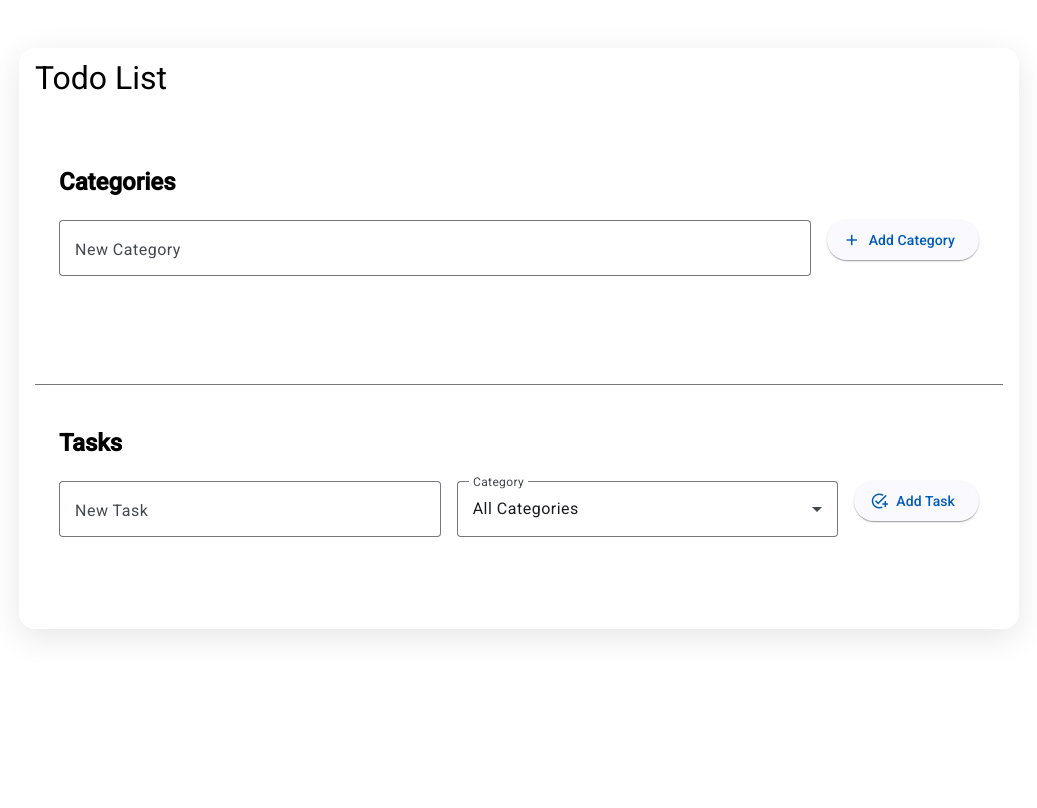
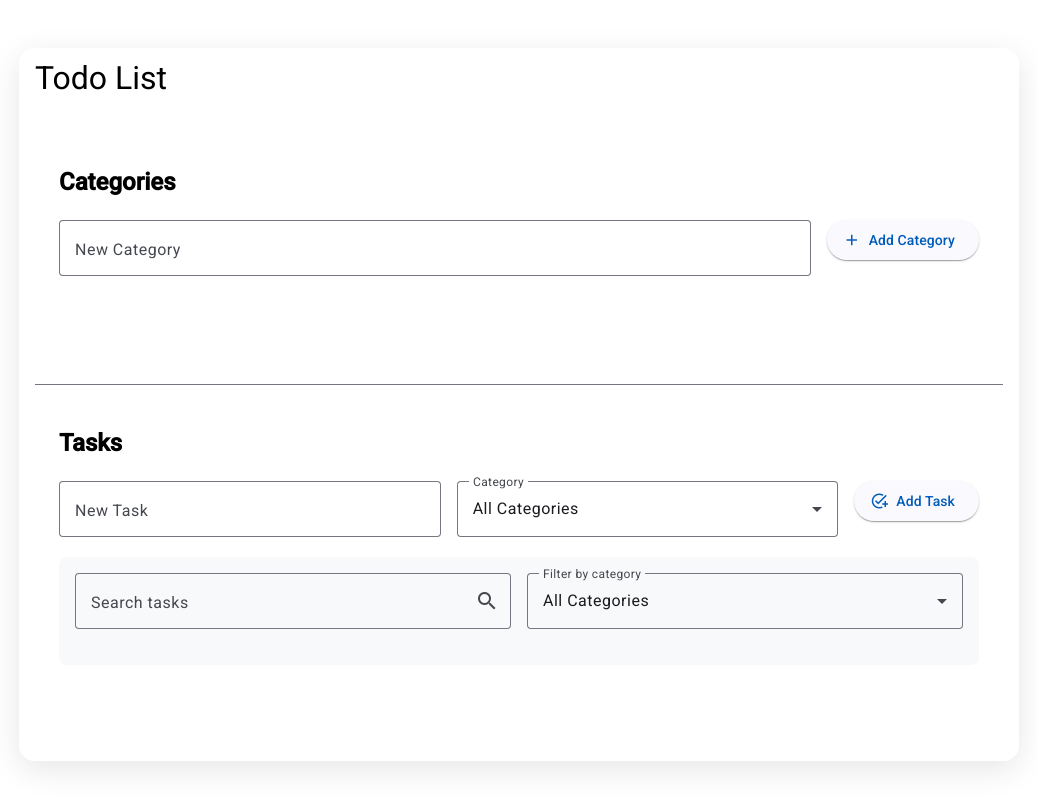
Before and after one commit to santiagogozu/prueba-tecnica-accenture-desarrollador-frontend-Santiago-Gonzalez-Zuluaga, an Angular app: page / in a window 1280 px wide. Shown: the top 808 px of the page, without its empty margins (121-1158 px from the left). Built offline with nearby package versions, Linux system fonts and the light colour scheme.

Commit message:
Enhance Todo List functionality with search and filter options

```diff
--- a/src/app/components/todo-list/todo-list.component.html
+++ b/src/app/components/todo-list/todo-list.component.html
@@ -5,7 +5,6 @@
     </mat-card-header>
 
     <mat-card-content>
-      <!-- Categories Section -->
       <section class="categories-section">
         <h2>Categories</h2>
         <div class="form-container">
@@ -17,13 +16,6 @@
               placeholder="Category name"
             />
           </mat-form-field>
-
-          <!-- <input
-            type="color"
-            [(ngModel)]="newCategoryColor"
-            class="color-picker"
-          /> -->
-
           <button mat-raised-button color="primary" (click)="addCategory()">
             <mat-icon>add</mat-icon>
             Add Category
@@ -31,11 +23,7 @@
         </div>
 
         <mat-chip-listbox class="category-list">
-          <mat-chip
-            *ngFor="let category of categories"
-            [style.backgroundColor]="category.color + '20'"
-            [style.color]="category.color"
-          >
+          <mat-chip *ngFor="let category of categories">
             {{ category.name }}
             <button matChipRemove (click)="deleteCategory(category.id)">
               <mat-icon>cancel</mat-icon>
@@ -46,7 +34,6 @@
 
       <mat-divider></mat-divider>
 
-      <!-- Tasks Section -->
       <section class="tasks-section">
         <h2>Tasks</h2>
         <div class="form-container">
@@ -61,10 +48,7 @@
 
           <mat-form-field appearance="outline">
             <mat-label>Category</mat-label>
-            <mat-select
-              [(ngModel)]="selectedCategory"
-              (selectionChange)="onCategoryChange()"
-            >
+            <mat-select [(ngModel)]="selectedCategory">
               <mat-option value="all">All Categories</mat-option>
               <mat-option
                 *ngFor="let category of categories"
@@ -81,18 +65,53 @@
           </button>
         </div>
 
+        <div class="search-filter-container">
+          <mat-form-field appearance="outline">
+            <mat-label>Search tasks</mat-label>
+            <input
+              matInput
+              [(ngModel)]="searchText"
+              (ngModelChange)="applyFilters()"
+              placeholder="Search..."
+            />
+            <mat-icon matSuffix>search</mat-icon>
+          </mat-form-field>
+
+          <mat-form-field appearance="outline">
+            <mat-label>Filter by category</mat-label>
+            <mat-select
+              [(ngModel)]="filterCategory"
+              (selectionChange)="applyFilters()"
+            >
+              <mat-option value="all">All Categories</mat-option>
+              <mat-option
+                *ngFor="let category of categories"
+                [value]="category.id"
+              >
+                {{ category.name }}
+              </mat-option>
+            </mat-select>
+          </mat-form-field>
+        </div>
+
+        <!-- Task List -->
         <div class="task-list">
           <mat-card
             *ngFor="let task of filteredTasks"
             class="task-card"
             [class.completed]="task.completed"
           >
-            <mat-checkbox
-              [checked]="task.completed"
-              (change)="toggleTask(task.id)"
-            >
-              {{ task.title }}
-            </mat-checkbox>
+            <div class="task-content">
+              <mat-checkbox
+                [checked]="task.completed"
+                (change)="toggleTask(task.id)"
+              >
+                <span class="task-title">{{ task.title }}</span>
+              </mat-checkbox>
+              <span class="category-label">
+                {{ getCategoryName(task.categoryId) }}
+              </span>
+            </div>
             <button mat-icon-button color="warn" (click)="deleteTask(task.id)">
               <mat-icon>delete</mat-icon>
             </button>
--- a/src/app/components/todo-list/todo-list.component.scss
+++ b/src/app/components/todo-list/todo-list.component.scss
@@ -1,5 +1,3 @@
-// @use "@angular/material" as mat;
-
 .todo-container {
   max-width: 1000px;
   margin: 2rem auto;
@@ -88,10 +86,46 @@
       }
 
       &.completed {
-        mat-checkbox {
-          text-decoration: line-through;
+        .task-content {
+          .task-title {
+            text-decoration: line-through;
+            color: rgba(0, 0, 0, 0.5);
+          }
+
+          .category-label {
+            opacity: 0.6;
+          }
         }
       }
+
+      .task-content {
+        display: flex;
+        align-items: center;
+        gap: 1rem;
+        flex: 1;
+
+        .category-label {
+          font-size: 0.8rem;
+          color: #666;
+          background: #f0f0f0;
+          padding: 2px 8px;
+          border-radius: 12px;
+          margin-left: auto;
+        }
+      }
+    }
+  }
+
+  .search-filter-container {
+    display: flex;
+    gap: 1rem;
+    margin-bottom: 1.5rem;
+    background: #f8f9fa;
+    padding: 1rem;
+    border-radius: 8px;
+
+    mat-form-field {
+      flex: 1;
     }
   }
 }
@@ -110,6 +144,10 @@
       button {
         width: 100%;
       }
+    }
+
+    .search-filter-container {
+      flex-direction: column;
     }
   }
 }
--- a/src/app/components/todo-list/todo-list.component.ts
+++ b/src/app/components/todo-list/todo-list.component.ts
@@ -38,13 +38,15 @@ export class TodoListComponent implements OnInit {
   newCategoryColor = '#000000';
   selectedCategory = 'all';
   filteredTasks: Task[] = [];
+  searchText = '';
+  filterCategory = 'all';
 
   constructor(private todoService: TodoService) {}
 
   ngOnInit(): void {
     this.todoService.getTasks().subscribe((tasks) => {
       this.tasks = tasks;
-      this.filterTasks();
+      this.filteredTasks = tasks; // Mostrar todas las tareas por defecto
     });
 
     this.todoService.getCategories().subscribe((categories) => {
@@ -56,6 +58,7 @@ export class TodoListComponent implements OnInit {
     if (this.newTaskTitle.trim() && this.selectedCategory !== 'all') {
       this.todoService.addTask(this.newTaskTitle, this.selectedCategory);
       this.newTaskTitle = '';
+      this.loadAllTasks(); // Cargar todas las tareas sin filtrar
     }
   }
 
@@ -79,16 +82,28 @@ export class TodoListComponent implements OnInit {
     this.todoService.deleteCategory(categoryId);
   }
 
-  filterTasks(): void {
-    this.filteredTasks =
-      this.selectedCategory === 'all'
-        ? this.tasks
-        : this.tasks.filter(
-            (task) => task.categoryId === this.selectedCategory
-          );
+  loadAllTasks(): void {
+    this.filteredTasks = this.tasks;
   }
 
-  onCategoryChange(): void {
-    this.filterTasks();
+  applyFilters(): void {
+    let result = [...this.tasks];
+
+    if (this.searchText.trim()) {
+      result = result.filter((task) =>
+        task.title.toLowerCase().includes(this.searchText.toLowerCase())
+      );
+    }
+
+    if (this.filterCategory !== 'all') {
+      result = result.filter((task) => task.categoryId === this.filterCategory);
+    }
+
+    this.filteredTasks = result;
+  }
+
+  getCategoryName(categoryId: string): string {
+    const category = this.categories.find((cat) => cat.id === categoryId);
+    return category ? category.name : '';
   }
 }
--- a/src/app/services/todo.service.ts
+++ b/src/app/services/todo.service.ts
@@ -38,7 +38,13 @@ export class TodoService {
     return this.categories.asObservable();
   }
 
+  getTasksByCategory(categoryId: string): Task[] {
+    return this.tasks.value.filter((task) => task.categoryId === categoryId);
+  }
+
   addTask(title: string, categoryId: string): void {
+    if (!title.trim() || !categoryId) return;
+
     const task: Task = {
       id: Date.now().toString(),
       title,
@@ -63,6 +69,8 @@ export class TodoService {
   }
 
   addCategory(name: string): void {
+    if (!name.trim()) return;
+
     const category: Category = {
       id: Date.now().toString(),
       name,
```
